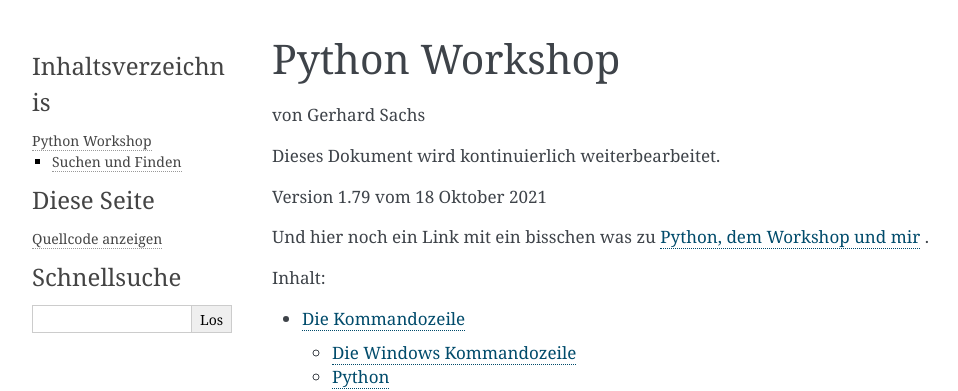
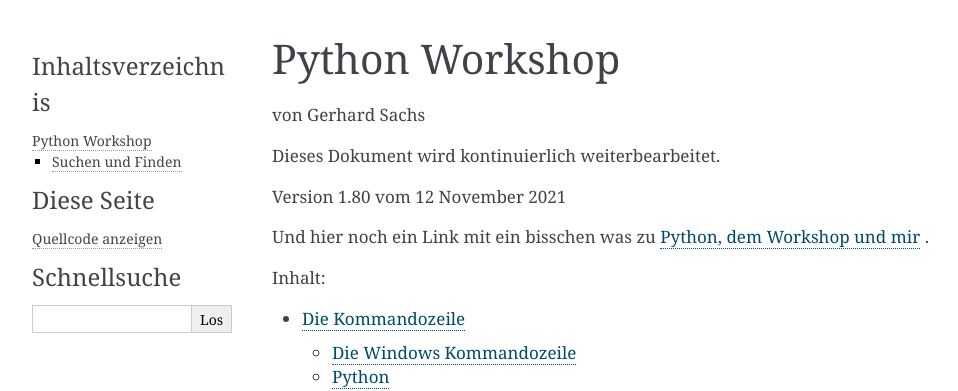
Before and after one commit to gerpark/pyworkshop, a Sphinx documentation site: the page built from docs/source/index.rst, in a window 1280 px wide. Shown: the top 391 px of the page, without its empty margins (148-1106 px from the left). Built offline with Sphinx 7.4.7, drawn with Linux system fonts in a browser that asks for light colours; pages that are not in the unit, such as notebooks, are missing from menus.

Commit message:
forgot version

```diff
--- a/docs/source/index.rst
+++ b/docs/source/index.rst
@@ -13,7 +13,7 @@
 
 Dieses Dokument wird kontinuierlich weiterbearbeitet.
 
-Version 1.79 vom 18 Oktober 2021
+Version 1.80 vom 12 November 2021
 
 Und hier noch ein Link mit ein bisschen was zu `Python, dem Workshop und mir <http://www.ortrun-dieterich.de/workshop.html>`_ .
 
```
